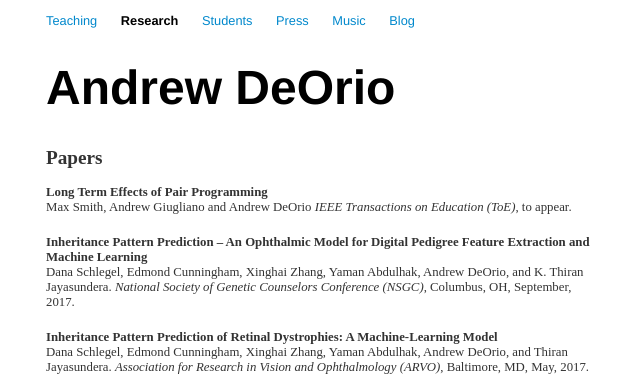
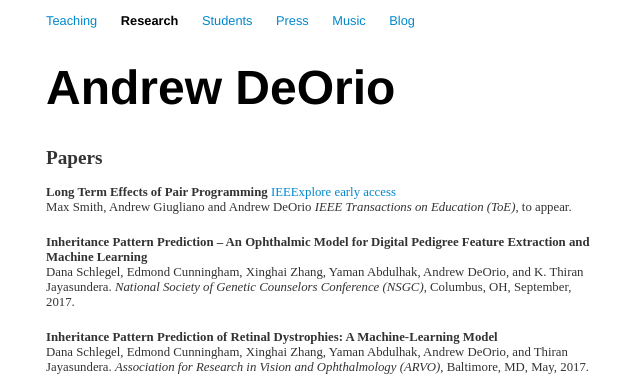
Before and after one commit to awdeorio/andrewdeorio.com, a Jekyll site: the page built from research/index.html, in a window 1280 px wide and 900 px high. Shown: the top 377 px of the window, without its empty margins (319-959 px from the left). Built offline with Jekyll 4.4.1, drawn with Linux system fonts in a browser that asks for light colours; nearby versions of some CDN libraries.

Commit message:
research += IEEE early access

```diff
--- a/research/index.html
+++ b/research/index.html
@@ -6,6 +6,9 @@ title: Research | Andrew DeOrio
 <div class="publication">
 <h2>Papers</h2>
 <b>Long Term Effects of Pair Programming</b>
+<a href="https://ieeexplore.ieee.org/document/8214246/" target="_blank">
+  IEEExplore early access
+</a>
 <br>
 Max Smith, Andrew Giugliano and Andrew DeOrio
 <i>IEEE Transactions on Education (ToE)</i>, to appear.
```
